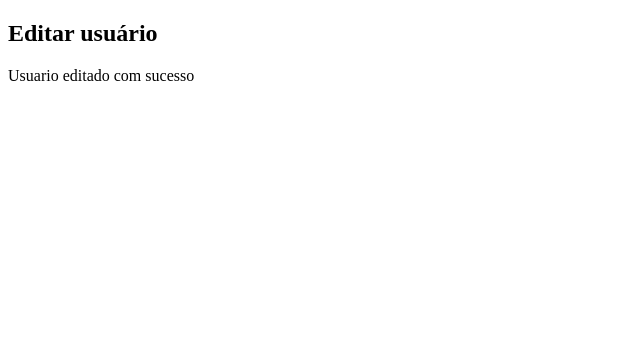
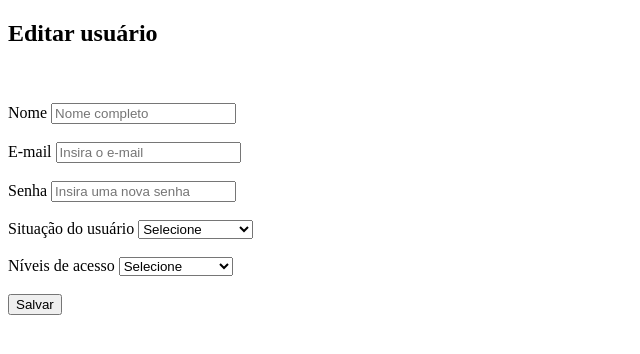
Before and after one commit to mariellysales/curso-php-poo, a PHP site: page /cursoPHPPOO/ in a window 1280 px wide. Shown: the top 354 px of the page, without its empty margins (0-640 px from the left). Run offline with PHP 8.4, Linux system fonts and the light colour scheme; tables that the repository leaves empty or names only in its code hold one stand-in row (values such as "Sample post").

Commit message:
Formulário UPDATE e campo SELECT

```diff
--- a/index.php
+++ b/index.php
@@ -6,7 +6,7 @@ include_once "conexao.php";
 
 <head>
     <meta charset="UTF-8">
-    <title>UPDATE no MySQL</title>
+    <title>Formulário UPDATE e campo SELECT</title>
     <link rel="shortcut icon" href="images/favicon.ico">
 </head>
 
@@ -14,25 +14,130 @@ include_once "conexao.php";
     <h2>Editar usuário</h2>
 
     <?php
-    $id = 1;
-    $nome = "Cesar 1";
-    $email = "leohenricardoso@gmail.com";
+    //Salvar as informações do usuario no banco de dados
+    $dados = filter_input_array(INPUT_POST, FILTER_DEFAULT);
 
-    $query_usuario = "UPDATE usuarios SET nome=:nome, email=:email WHERE id=:id";
-    $up_usuario = $conn->prepare($query_usuario);
-    $up_usuario->bindParam(':nome', $nome, PDO::PARAM_STR);
-    $up_usuario->bindParam(':email', $email, PDO::PARAM_STR);
-    $up_usuario->bindParam(':id', $id, PDO::PARAM_STR);
 
-    if ($up_usuario->execute()) {
-        echo "Usuario editado com sucesso";
-    } else {
-        echo "ERRO: Usuario não editado";
+    if (!empty($dados)) {
+        try {
+            $query_up_usuario = "UPDATE usuarios SET nome=:nome, email=:email, senha=:senha, sists_usuario_id=:sists_usuario_id, niveis_acesso_id=:niveis_acesso_id, modified = NOW() WHERE id=:id";
+            $up_usuario = $conn->prepare($query_up_usuario);
+            $up_usuario->bindParam(':nome', $dados['nome'], PDO::PARAM_STR);
+            $up_usuario->bindParam(':email', $dados['email'], PDO::PARAM_STR);
+            $senha_script = password_hash($dados['senha'], PASSWORD_DEFAULT) .
+                $up_usuario->bindParam(':senha', $senha_script, PDO::PARAM_STR);
+            $up_usuario->bindParam(':sists_usuario_id', $dados['sists_usuario_id'], PDO::PARAM_INT);
+            $up_usuario->bindParam(':niveis_acesso_id', $dados['niveis_acesso_id'], PDO::PARAM_INT);
+            $up_usuario->bindParam(':id', $dados['id'], PDO::PARAM_INT);
+
+            if ($up_usuario->execute()) {
+                echo "Usuário editado com sucesso";
+            } else {
+                echo "Usuário não editado";
+            }
+        } catch (PDOException $erro) {
+            echo "ERRO: Usuário não editado";
+        }
     }
+
+    //receber id pela URL utilizando o método GET
+    //ex: http://localhost/cursoPHPPOO/index.php?id_usuario=1
+    //$id = filter_input(INPUT_GET, "id_usuario", FILTER_SANITIZE_NUMBER_INT);
+
+    //receber o id do usuário estático
+    $id = 15;
+    try {
+        //Pesquisar as informações do usuário no banco de dados
+        $query_usuarios = "SELECT id, nome, email, sists_usuario_id, niveis_acesso_id FROM usuarios WHERE id=:id LIMIT 1";
+        $result_usuario = $conn->prepare($query_usuarios);
+        $result_usuario->bindParam(':id', $id, PDO::PARAM_INT);
+        $result_usuario->execute();
+
+        $row_usuario = $result_usuario->fetch(PDO::FETCH_ASSOC);
+    } catch (PDOException $erro) {
+        echo "Usuário não encontrado";
+    }
+
     ?>
+    <form method="POST" action="">
+        <?php
+
+        $id = "";
+        if (isset($row_usuario['id'])) {
+            $id = $row_usuario['id'];
+        }
+        ?>
+        <input type="hidden" name="id" value="<?php echo $id ?>" required> <br><br>
+
+        <?php
+        $nome = "";
+        if (isset($row_usuario['nome'])) {
+            $nome = $row_usuario['nome'];
+        }
+        ?>
+        <label>Nome</label>
+        <input type="text" name="nome" placeholder="Nome completo" value="<?php echo $nome ?>" required> <br><br>
+
+        <?php
+        $email = "";
+        if (isset($row_usuario['email'])) {
+            $email = $row_usuario['email'];
+        }
+        ?>
+        <label>E-mail</label>
+        <input type="email" name="email" placeholder="Insira o e-mail" value="<?php echo $email ?>" required> <br><br>
+
+        <label>Senha</label>
+        <input type="password" name="senha" placeholder="Insira uma nova senha" required> <br><br>
+
+        <?php
+        $query_sists_usuario = "SELECT id, nome FROM sists_usuarios ORDER BY nome ASC";
+        $result_sists_usuario = $conn->prepare($query_sists_usuario);
+        $result_sists_usuario->execute();
+        ?>
+        <label>Situação do usuário</label>
+        <select name="sists_usuario_id">
+            <option value="">Selecione</option>
+            <?php
+            while ($row_sist_usuario = $result_sists_usuario->fetch(PDO::FETCH_ASSOC)) {
+                extract($row_sist_usuario);
+                $select_sist_usuario = "";
+                if (isset($dados['sists_usuario_id']) and ($dados['sists_usuario_id'] == $id)) {
+                    $select_sist_usuario = "selected";
+                } elseif (((!isset($row_usuario['sists_usuario_id'])) and (isset($row_usuario['sists_usuario_id']))) and ($row_usuario['sists_usuario_id'] == $id)) {
+                    $select_sist_usuario = "selected";
+                }
+                echo "<option value='$id' $select_sist_usuario>$nome</option>";
+            }
+            ?>
+        </select><br><br>
+
+        <?php
+        $query_niveis_acessos = "SELECT id, nome FROM niveis_acessos ORDER BY nome ASC";
+        $result_niveis_acessos = $conn->prepare($query_niveis_acessos);
+        $result_niveis_acessos->execute();
+        ?>
+        <label>Níveis de acesso</label>
+
+        <select name="niveis_acesso_id">
+            <option value="">Selecione</option>
+            <?php
+            while ($row_nivel_acesso = $result_niveis_acessos->fetch(PDO::FETCH_ASSOC)) {
+                extract($row_nivel_acesso);
+                $select_niv_acesso = "";
+                if (isset($dados['niveis_acesso_id']) and ($dados['niveis_acesso_id'] == $id)) {
+                    $select_niv_acesso = "selected";
+                } elseif (((!isset($row_usuario['niveis_acesso_id'])) and (isset($row_usuario['niveis_acesso_id']))) and ($row_usuario['niveis_acesso_id'] == $id)) {
+                    $select_niv_acesso = "selected";
+                }
+                echo "<option value='$id' $select_niv_acesso>$nome</option>";
+            }
+            ?>
+        </select><br><br>
+
+        <input type="submit" value="Salvar" name="SendUpUsuario"><br><br>
 
     </form>
-
 </body>
 
 </html>
```
